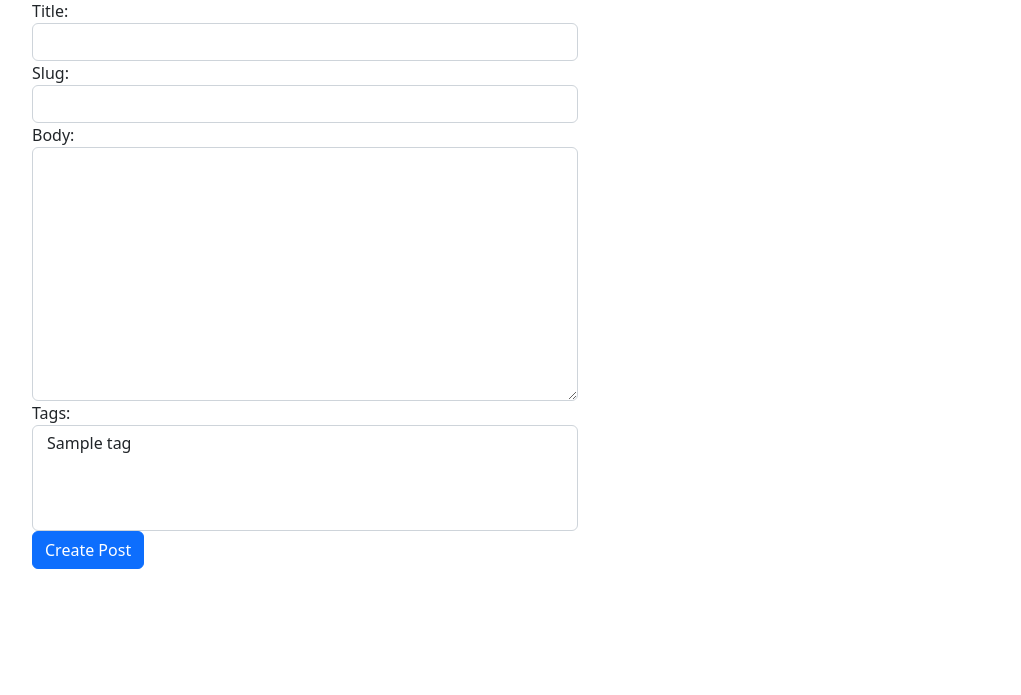
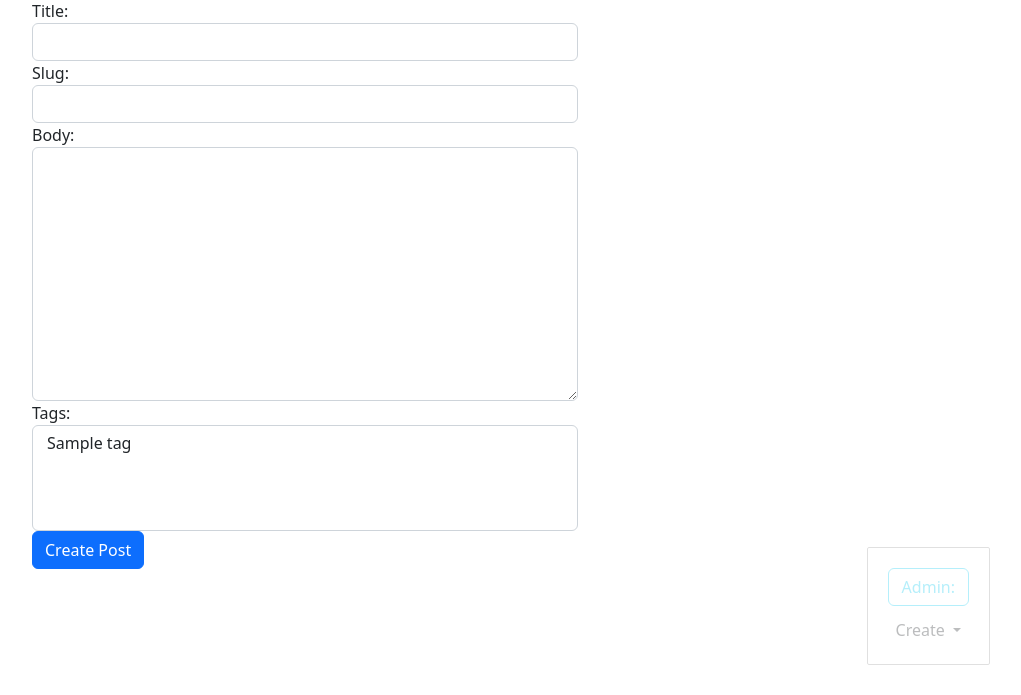
Before and after one commit to rxPaul/blog_one, a Django app: page /post/create/ in a window 1280 px wide. Shown: the part 105-800 px from the top of the page, without its empty margins (240-1261 px from the left). Run offline with Django 4.2, Linux system fonts and the light colour scheme; tables that the repository leaves empty hold one stand-in row (values such as "Sample post").

Commit message:
Made custom CSS and buttons: admin, Create, Edit and Delete

```diff
--- a/blog/templates/blog/base.html
+++ b/blog/templates/blog/base.html
@@ -1,8 +1,12 @@
+{% load static %}
 <!DOCTYPE html>
 <html lang="en">
 <head>
     <meta charset="UTF-8">
     <link href="https://cdn.jsdelivr.net/npm/bootstrap@5.2.0-beta1/dist/css/bootstrap.min.css" rel="stylesheet" integrity="sha384-0evHe/X+R7YkIZDRvuzKMRqM+OrBnVFBL6DOitfPri4tjfHxaWutUpFmBp4vmVor" crossorigin="anonymous">
+    <!-- JavaScript Bundle with Popper -->
+<script src="https://cdn.jsdelivr.net/npm/@popperjs/core@2.11.5/dist/umd/popper.min.js" integrity="sha384-Xe+8cL9oJa6tN/veChSP7q+mnSPaj5Bcu9mPX5F5xIGE0DVittaqT5lorf0EI7Vk" crossorigin="anonymous"></script>
+<script src="https://cdn.jsdelivr.net/npm/bootstrap@5.2.0-beta1/dist/js/bootstrap.min.js" integrity="sha384-kjU+l4N0Yf4ZOJErLsIcvOU2qSb74wXpOhqTvwVx3OElZRweTnQ6d31fXEoRD1Jy" crossorigin="anonymous"></script>    <link rel="stylesheet" href="{% static '/css/styles.css' %}">
     <title>
         {% block title %}
             Blog Engine
@@ -55,5 +59,19 @@
          </div>
     </div>
 
+    <div class="admin-panel align-items-center">
+        <a href="/admin" class="btn btn-outline-info">Admin:</a>
+        <div class="btn-group">
+          <button type="button" class="btn light dropdown-toggle" data-bs-toggle="dropdown" aria-expanded="false">
+            Create
+          </button>
+          <ul class="dropdown-menu">
+            <li><a class="dropdown-item" href="{% url 'post_create_url' %}">Post</a></li>
+            <li><a class="dropdown-item" href="{% url 'tag_create_url' %}">Tag</a></li>
+          </ul>
+        </div>
+            <a href="{{ admin_object.get_update_url }}" class="btn btn-outline-warning edit" style="{% if detail %}display: block; {% endif %}">Edit</a>
+            <a href="{{ admin_object.get_delete_url }}" class="btn btn-danger delete" style="{% if detail %}display: block; {% endif %}">Delete</a>
+    </div>
 </body>
 </html>
--- a/blog/templates/blog/index.html
+++ b/blog/templates/blog/index.html
@@ -10,3 +10,7 @@
         {% include 'blog/includes/post_card_template.html' %}
     {% endfor %}
 {% endblock %}
+
+<!--{% block admin_panel %}-->
+
+<!--{% endblock %}-->
--- a/blog/utils.py
+++ b/blog/utils.py
@@ -1,7 +1,5 @@
 from django.shortcuts import get_object_or_404, render, redirect
 from django.urls import reverse
-
-from blog.models import Tag, Post
 
 
 class ObjectDetailMixin:
@@ -10,7 +8,7 @@ class ObjectDetailMixin:
 
     def get(self, request, slug):
         obj = get_object_or_404(self.model, slug__iexact=slug)
-        return render(request, self.template, context={self.model.__name__.lower(): obj})
+        return render(request, self.template, context={self.model.__name__.lower(): obj, 'admin_object': obj, 'detail': True})
 
 
 class ObjectCreateMixin:
--- a/newproject/settings.py
+++ b/newproject/settings.py
@@ -9,7 +9,7 @@ https://docs.djangoproject.com/en/4.0/topics/settings/
 For the full list of settings and their values, see
 https://docs.djangoproject.com/en/4.0/ref/settings/
 """
-
+import os
 from pathlib import Path
 
 # Build paths inside the project like this: BASE_DIR / 'subdir'.
@@ -117,6 +117,7 @@ USE_TZ = True
 # https://docs.djangoproject.com/en/4.0/howto/static-files/
 
 STATIC_URL = 'static/'
+STATICFILES_DIRS = [os.path.join(BASE_DIR, 'static')]
 
 # Default primary key field type
 # https://docs.djangoproject.com/en/4.0/ref/settings/#default-auto-field
--- /dev/null
+++ b/static/css/styles.css
@@ -0,0 +1,22 @@
+.admin-panel {
+    border: 1px solid #999;
+    border-radius: 2px;
+    position: fixed;
+    right: 50px;
+    bottom: 30px;
+    opacity: 0.3;
+    padding: 15px;
+}
+
+.admin-panel:hover {
+    opacity: 1;
+}
+
+.admin-panel a{
+    display: block;
+    margin: 5px;
+}
+
+a.edit, a.delete {
+    display: none;
+}
```
